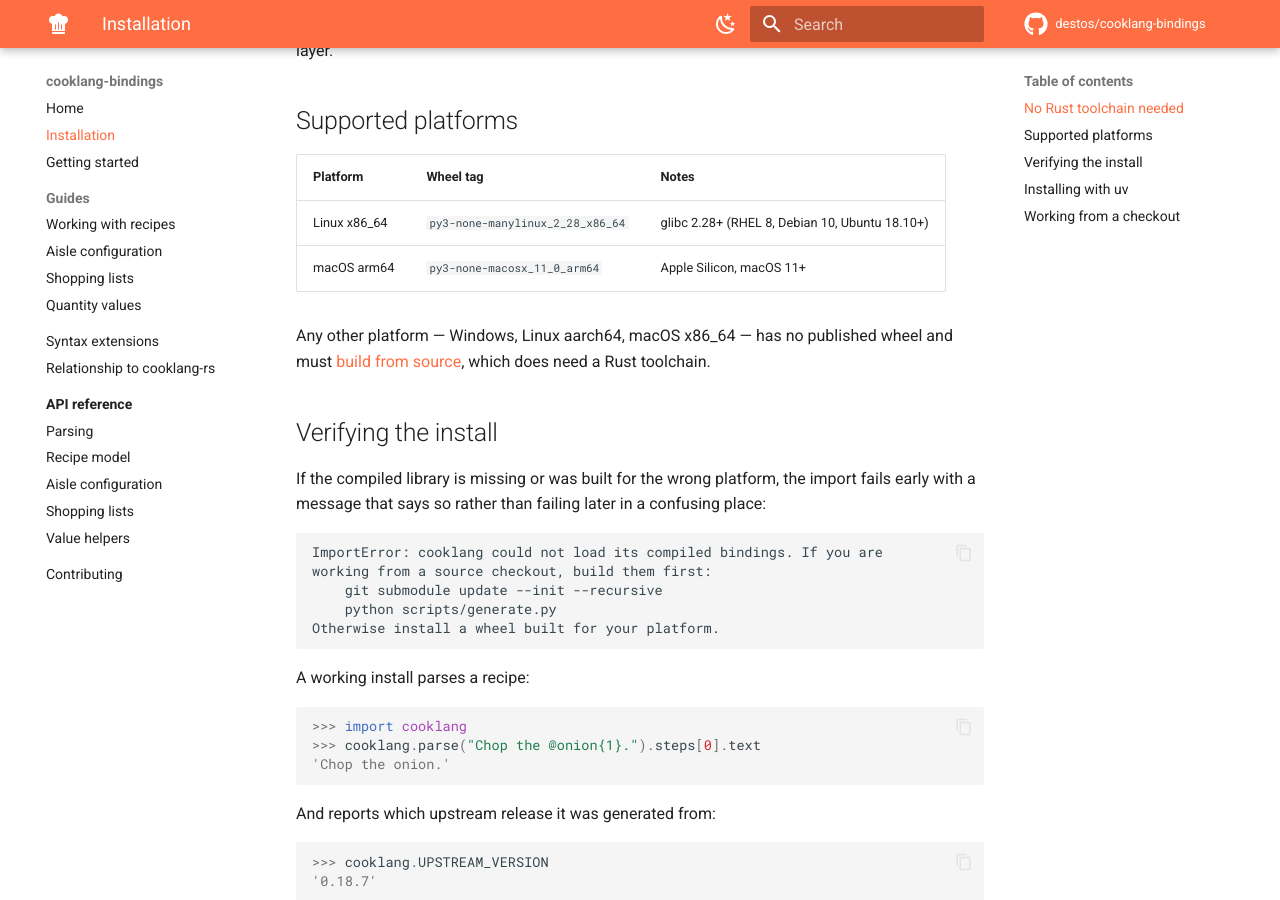
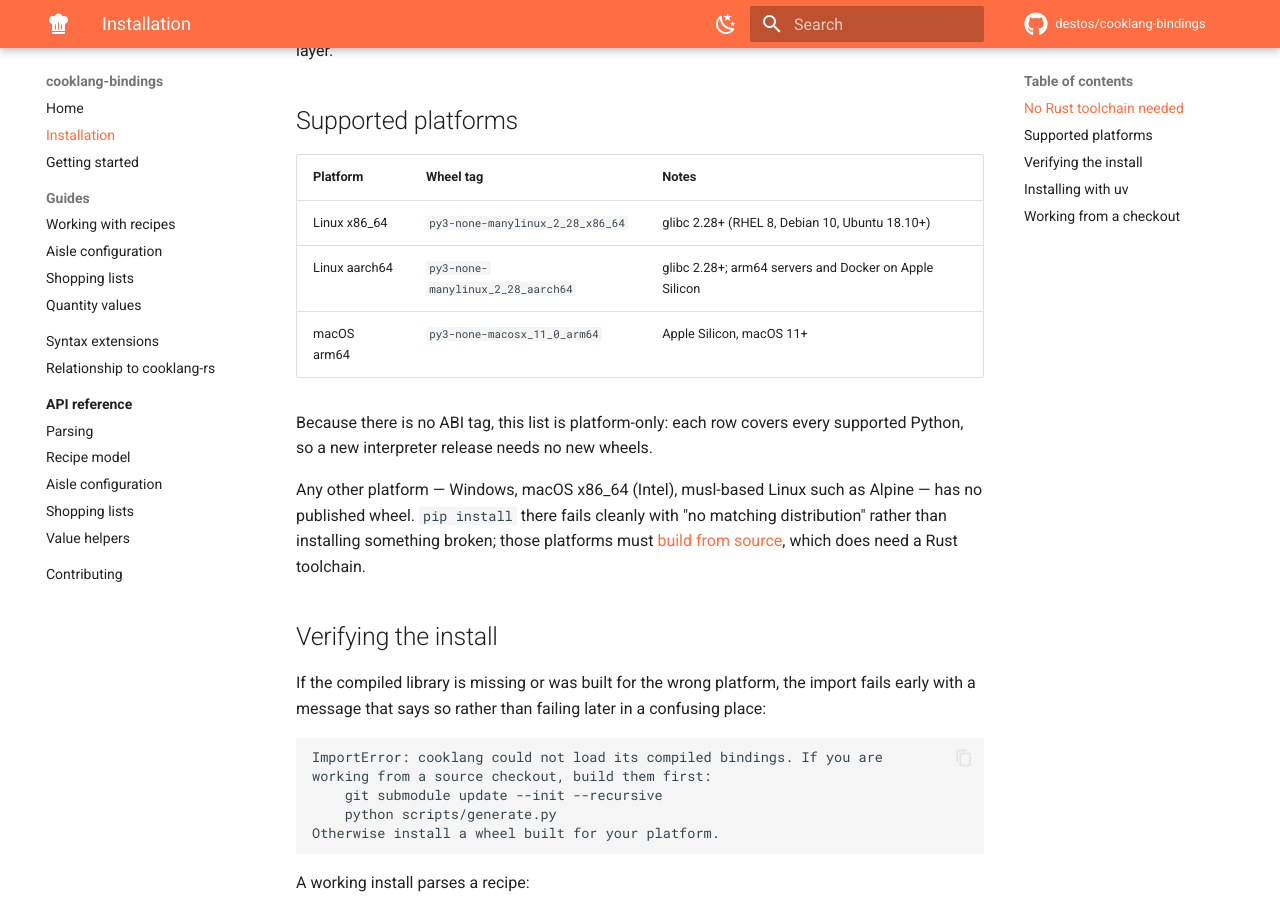
Before and after one commit to destos/cooklang-bindings, an MkDocs documentation site: the page built from docs/installation.md, in a window 1280 px wide and 900 px high, scrolled down 594 px. Built offline with MkDocs 1.6.1 and Material for MkDocs 9.7.7, drawn with Linux system fonts in a browser that asks for light colours; comment, search, counter and statistics services are not loaded.

Commit message:
Document the aarch64 wheel in the README and installation page
Both platform tables predated the aarch64 job and listed only two platforms.
Worse, both stated that Linux aarch64 had no published wheel -- which stopped
being true the moment that job landed, and is exactly the platform the wheel
was added for.

Also notes that the matrix is platform-only, so a new Python release needs no
new wheels, and that unlisted platforms fail cleanly at resolution rather than
installing something that cannot load.

Corrects `make wheel-linux`, which was described as building the Linux wheel
but only builds x86_64; the aarch64 wheel comes from a native CI runner and has
no local target.

Co-Authored-By: Claude Opus 5 (1M context) <noreply@anthropic.com>

```diff
--- a/docs/installation.md
+++ b/docs/installation.md
@@ -31,11 +31,17 @@ CPython version. Here there is no minimum imposed by the binary — only the
 | Platform | Wheel tag | Notes |
 | --- | --- | --- |
 | Linux x86_64 | `py3-none-manylinux_2_28_x86_64` | glibc 2.28+ (RHEL 8, Debian 10, Ubuntu 18.10+) |
+| Linux aarch64 | `py3-none-manylinux_2_28_aarch64` | glibc 2.28+; arm64 servers and Docker on Apple Silicon |
 | macOS arm64 | `py3-none-macosx_11_0_arm64` | Apple Silicon, macOS 11+ |
 
-Any other platform — Windows, Linux aarch64, macOS x86_64 — has no published
-wheel and must [build from source](contributing.md#build-from-source), which
-does need a Rust toolchain.
+Because there is no ABI tag, this list is platform-only: each row covers
+every supported Python, so a new interpreter release needs no new wheels.
+
+Any other platform — Windows, macOS x86_64 (Intel), musl-based Linux such as
+Alpine — has no published wheel. `pip install` there fails cleanly with "no
+matching distribution" rather than installing something broken; those platforms
+must [build from source](contributing.md#build-from-source), which does need a
+Rust toolchain.
 
 ## Verifying the install
 
```
Also changed, not shown: README.md (+14 -4 lines), docs/contributing.md (+8 -3 lines).
